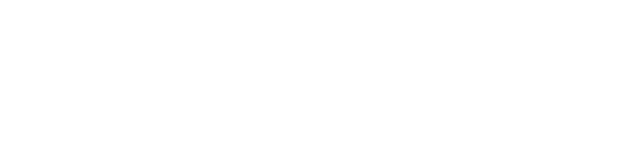
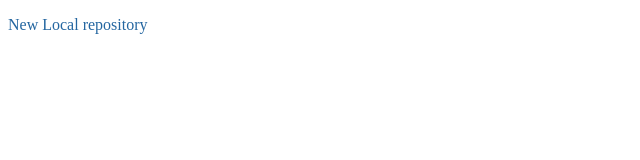
Before and after one commit to Roveyn/remote-sample, a plain HTML site: page index.html in a window 1280 px wide. Shown: the whole page, without its empty margins (0-640 px from the left). Drawn offline with Linux system fonts and the light colour scheme.

Commit message:
css added

```diff
--- a/index.html
+++ b/index.html
@@ -4,9 +4,10 @@
     <meta charset="UTF-8">
     <meta http-equiv="X-UA-Compatible" content="IE=edge">
     <meta name="viewport" content="width=device-width, initial-scale=1.0">
+    <link rel="stylesheet" href="style.css">
     <title>Document</title>
 </head>
 <body>
-
+    <p>New Local repository</p>
 </body>
 </html>
--- /dev/null
+++ b/style.css
@@ -0,0 +1,3 @@
+p {
+    color:rgb(36, 102, 160);
+}
```
